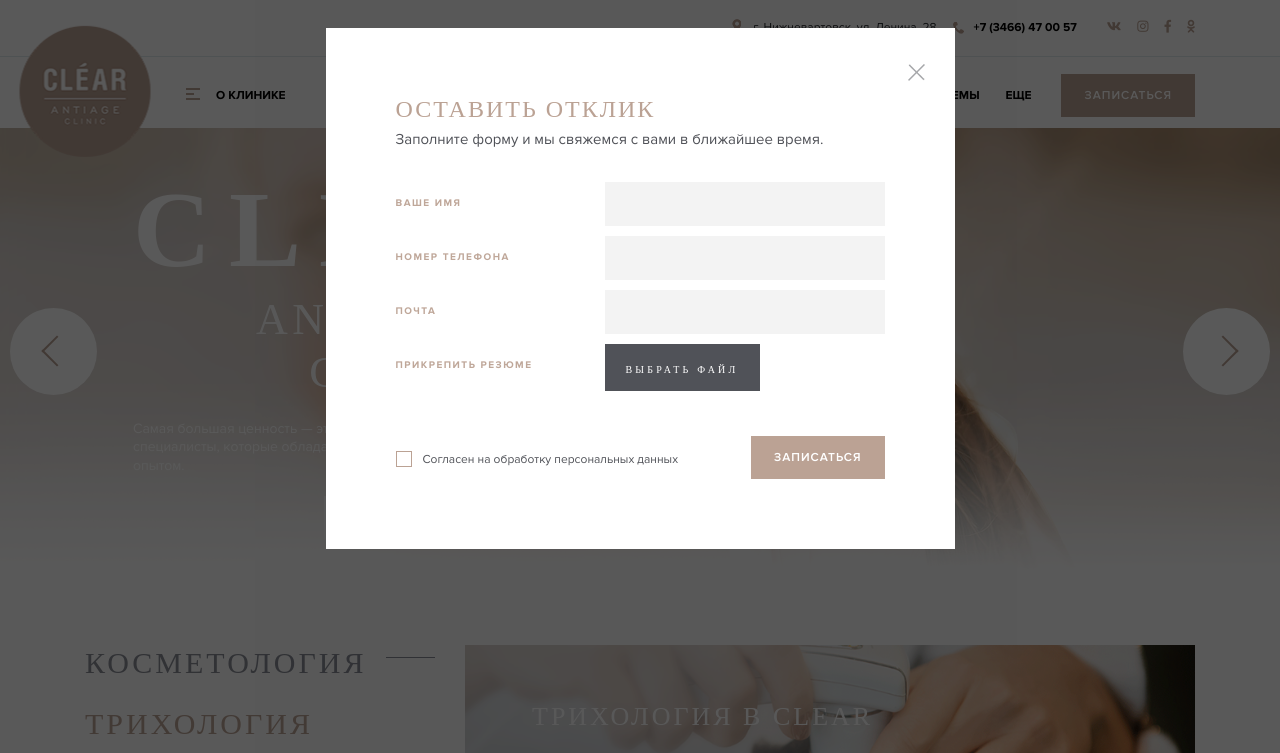
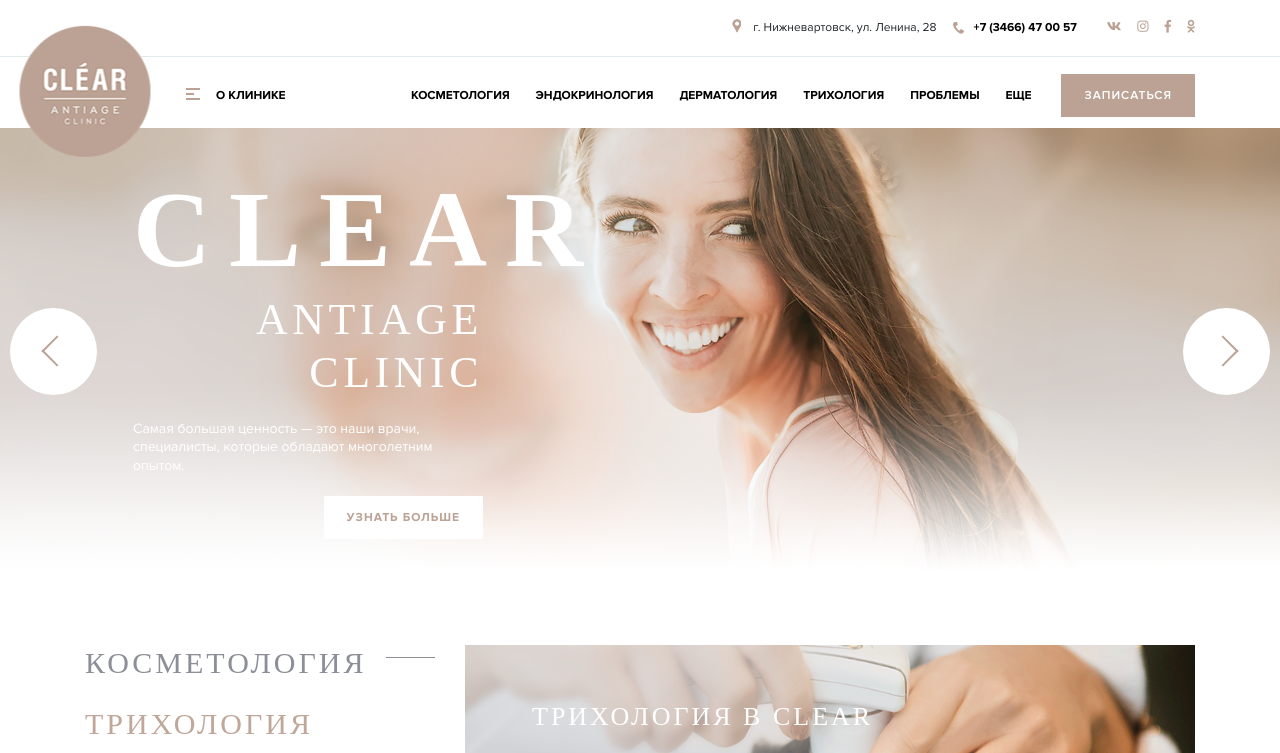
Before and after one commit to mskuroedov/clear-cosmetic, a website: page index.html in a window 1280 px wide. Shown: the top 753 px of the page. Drawn offline with nearby package versions, Linux system fonts and the light colour scheme; a web font is replaced by a local one.

Commit message:
new form

```diff
--- a/index.html
+++ b/index.html
@@ -1610,7 +1610,7 @@
 <script>
     $(document).ready(function () {
         $('.js-example-basic-single').select2();
-        $('#exModal').modal('show')
+        // $('#exModal').modal('show')
     });
 </script>
 </body>
```
